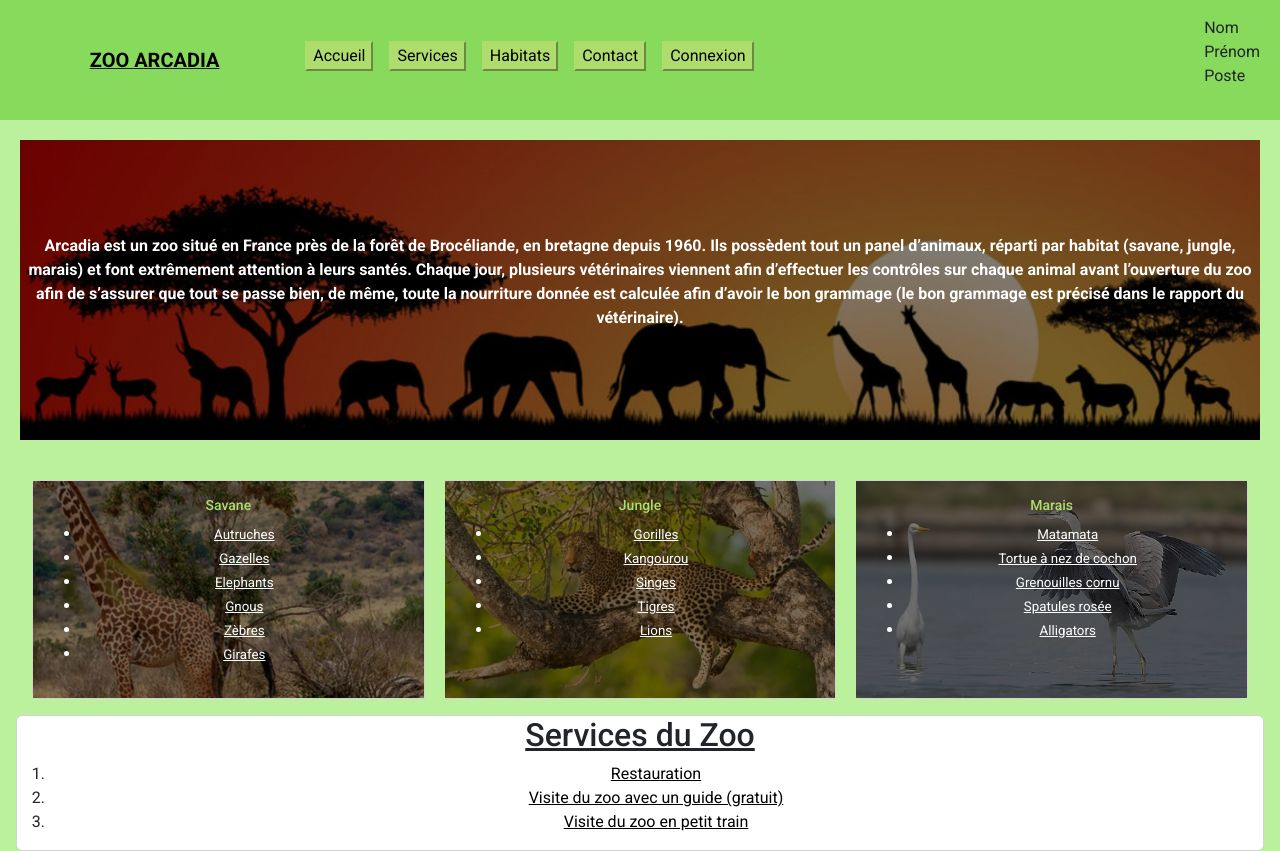
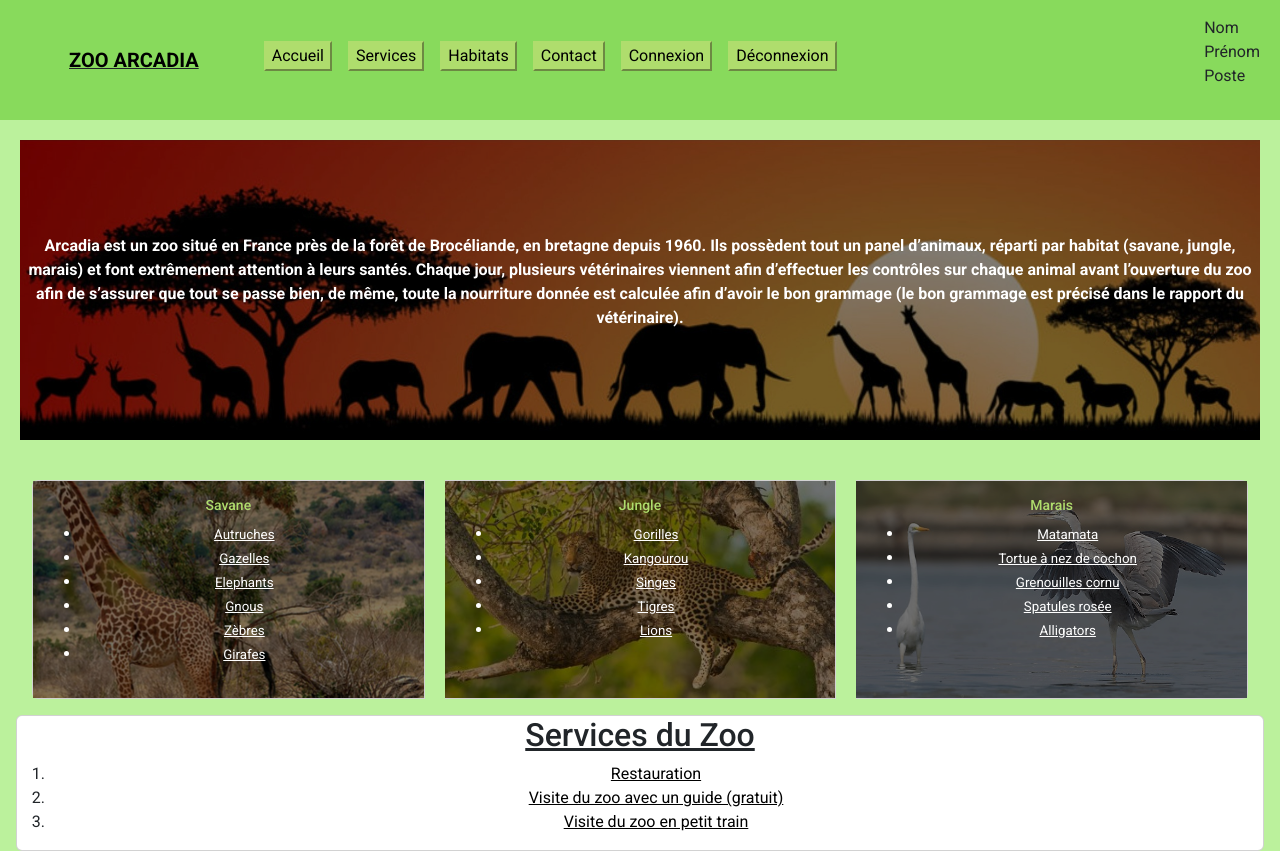
Before and after one commit to sekou78/zooArcadiaFront, a website with bundled scripts: page index.html in a window 1280 px wide. Shown: the top 851 px of the page. Built offline with nearby package versions, Linux system fonts and the light colour scheme; files whose address does not match are found by name.

Commit message:
Création du bouton déconnexion

```diff
--- a/index.html
+++ b/index.html
@@ -85,6 +85,14 @@
                   </button>
                 </a>
               </li>
+
+              <li class="nav-item">
+                <a class="nav-link" href="/">
+                  <button class="bg-primary border-primary" type="button">
+                    Déconnexion
+                  </button>
+                </a>
+              </li>
             </ul>
           </div>
 
```
